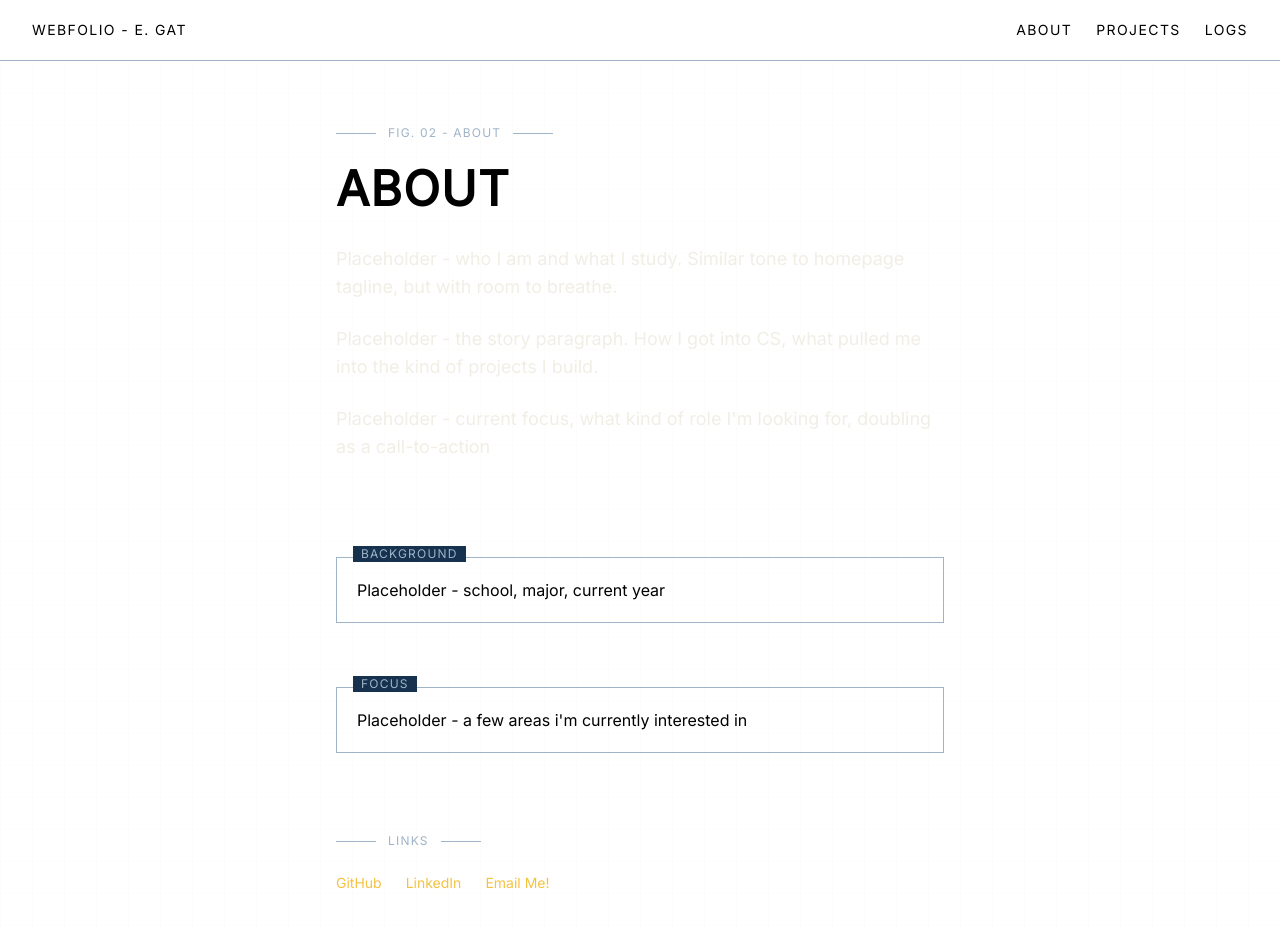
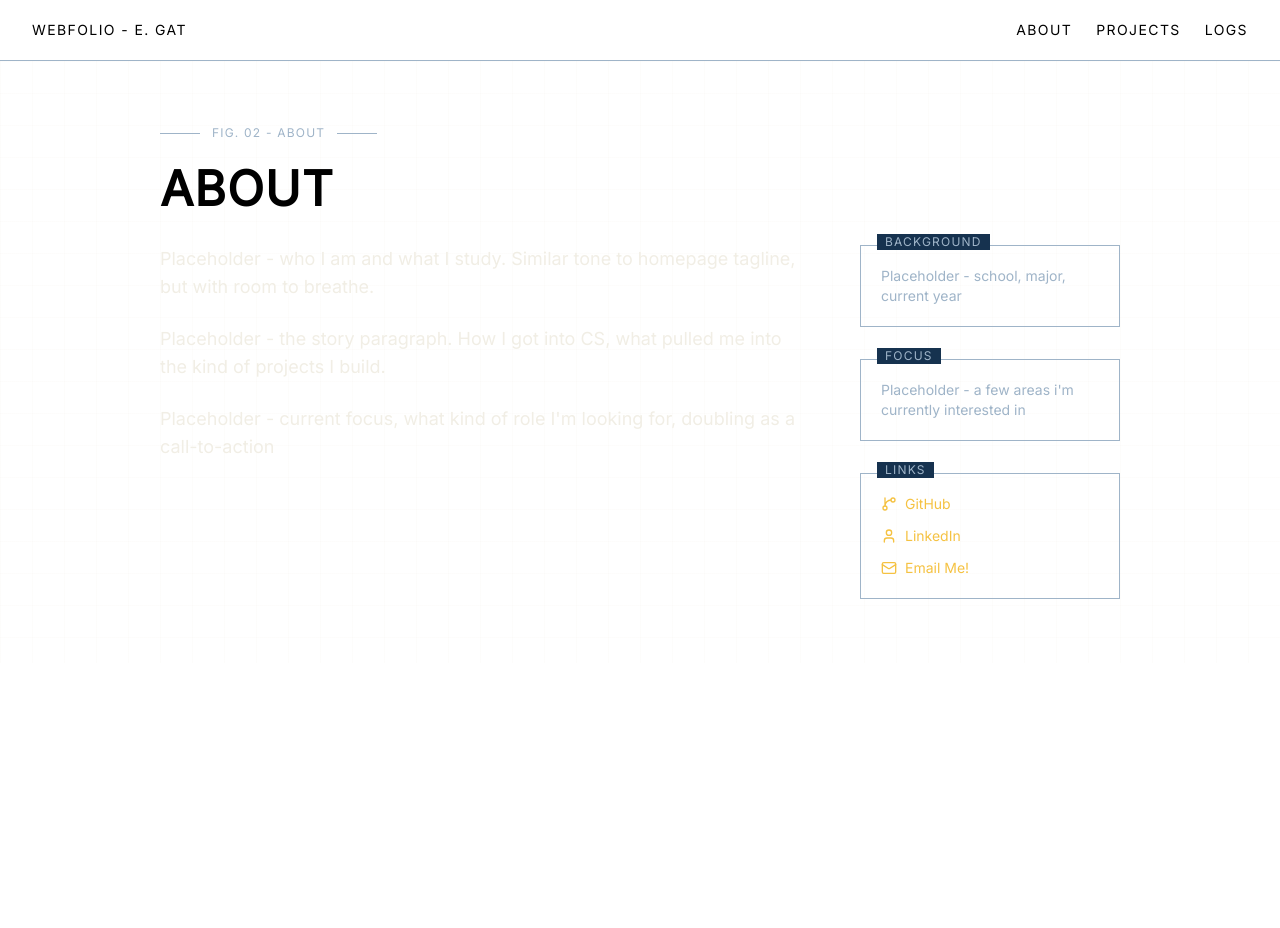
Before and after one commit to Anonymoose725/webfolio, a Next.js app: page /about in a window 1280 px wide. Shown: the top 928 px of the page. After the commit the page ends 800 px from the top, so only its background shows below. Built offline with nearby package versions, Linux system fonts and the light colour scheme.

Commit message:
icons and structural changes

```diff
--- a/app/about/page.tsx
+++ b/app/about/page.tsx
@@ -1,18 +1,19 @@
-import { DimensionDivider } from "../ui/dimension-divider";
-import { DrawingPanel } from "../ui/drawing-panel";
+import { DimensionDivider } from "@/app/ui/dimension-divider";
+import { DrawingPanel } from "@/app/ui/drawing-panel";
+import { GitBranch, User, Mail } from 'lucide-react';
 
 export default function AboutPage() {
     return (
         <div className="bg-blueprint-grid">
-
-            {/* About blurbs */}
-            <section className="mx-auto max-w-2xl px-8 py-16">
+            <section className="mx-auto max-w-5xl px-8 py-16">
                 <DimensionDivider label="FIG. 02 - ABOUT" />
                 <h1 className="mt-6 mb-8 font-heading text-5xl font-bold tracking-wide">
                     ABOUT
                 </h1>
 
-                <div className="space-y-6 text-lg text-blueprint-line">
+                <div className="grid grid-cols-1 gap-12 lg:grid-cols-[1fr_260px]">
+                    {/* Main content */}
+                    <div className="max-w-prose space-y-6 text-lg text-blueprint-line">
                         <p>
                             Placeholder - who I am and what I study. Similar tone to homepage tagline, but with room to breathe.
                         </p>
@@ -23,39 +24,38 @@ export default function AboutPage() {
                             Placeholder - current focus, what kind of role I'm looking for, doubling as a call-to-action
                         </p>
                     </div>
-            </section>
 
-            {/* Background */}
-            <section className="mx-auto max-w-2xl px-8 py-8">
+                    {/* Sidebar rail */}
+                    <div className="space-y-8 lg:sticky lg:top-8 lg:self-start">
                         <DrawingPanel label="BACKGROUND">
-                    <p>
+                            <p className="text-sm text-blueprint-muted">
                                 Placeholder - school, major, current year
                             </p>
                         </DrawingPanel>
-            </section>
 
-            {/* Focus */}
-            <section className="mx-auto max-w-2xl px-8 py-8">
                         <DrawingPanel label="FOCUS">
-                    <p>
+                            <p className="text-sm text-blueprint-muted">
                                 Placeholder - a few areas i'm currently interested in
                             </p>
                         </DrawingPanel>
-            </section>
 
-            {/* TEST EDITING PY TO SEE WHAT HAPPENS */}
-            <section className="mx-auto max-w-2xl px-8 py-12">
-                <DimensionDivider label="LINKS" />
-                <div className="mt-6 flex flex-wrap gap-6 text-sm">
-                    <a href="https://github.com/Anonymoose725" className="text-blueprint-accent hover:underline">
+                        <DrawingPanel label="LINKS">
+                            <div className="flex flex-col gap-3 text-sm">
+                                <a href="https://github.com/Anonymoose725" target="_blank" className="flex items-center gap-2 text-blueprint-accent hover:underline">
+                                    <GitBranch size={16} aria-hidden="true" />
                                     GitHub
                                 </a>
-                    <a href="https://linkedin.com/ethan-gat" className="text-blueprint-accent hover:underline">
+                                <a href="https://linkedin.com/in/ethan-gat" target="_blank" className="flex items-center gap-2 text-blueprint-accent hover:underline">
+                                    <User size={16} aria-hidden="true" />
                                     LinkedIn
                                 </a>
-                    <a href="mailto:ethangat725@gmail.com" className="text-blueprint-accent hover:underline">
+                                <a href="mailto:ethangat725@gmail.com" target="_blank" className="flex items-center gap-2 text-blueprint-accent hover:underline">
+                                    <Mail size={16} aria-hidden="true" />
                                     Email Me!
                                 </a>
+                            </div>
+                        </DrawingPanel>
+                    </div>
                 </div>
             </section>
         </div>
--- a/package.json
+++ b/package.json
@@ -9,6 +9,7 @@
     "lint": "eslint"
   },
   "dependencies": {
+    "lucide-react": "^1.33.0",
     "next": "16.3.1",
     "react": "19.2.8",
     "react-dom": "19.2.8"
```
Also changed, not shown: 1 other file (tests, documents, lock files or other folders). Lines whose indentation alone changed are shown as unchanged.
